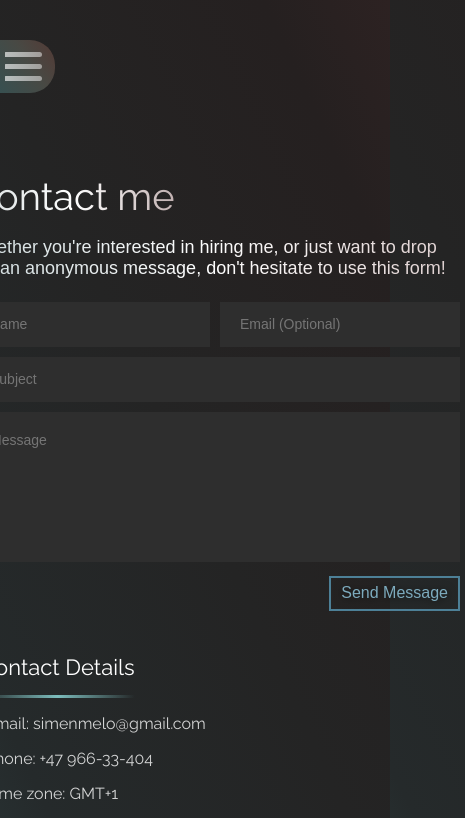
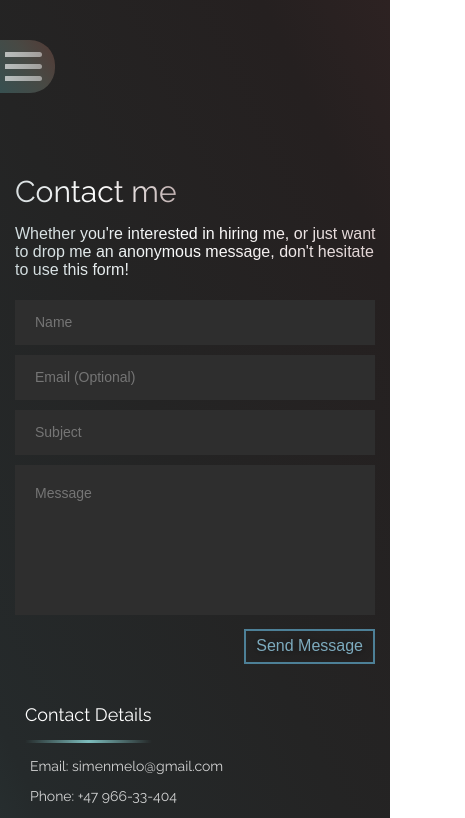
Before and after one commit to SimenMH/portfolio-website, a React (Create React App) app: page /contact in a window 390 px wide. Shown: the top 818 px of the page, 465 px wide, since content can reach past the window. Built offline with nearby package versions, Linux system fonts and the light colour scheme.

Commit message:
feat: Add responsiveness for mobile screens down to 320px widths

```diff
--- a/src/screens/AboutMe/styles.css
+++ b/src/screens/AboutMe/styles.css
@@ -83,6 +83,7 @@
   font-size: 24px;
   font-weight: 400;
   margin: 0;
+  margin-bottom: 10px;
 }
 
 .skills-grid {
@@ -358,7 +359,7 @@
   }
 
   .get-in-touch {
-    font-size: 20px;
+    font-size: 18px;
   }
 
   .aboutme-skills-section {
@@ -421,3 +422,45 @@
     width: 50px;
   }
 }
+
+@media only screen and (max-width: 420px) {
+  .aboutme-container h1 {
+    font-size: 32px;
+  }
+
+  .aboutme-text-section p {
+    font-size: 16px;
+  }
+
+  .get-in-touch {
+    font-size: 16px;
+  }
+
+  .aboutme-skills-section {
+    margin-left: -25px;
+    margin-right: -25px;
+  }
+
+  .aboutme-skills-section h2 {
+    font-size: 18px;
+  }
+
+  .skill-category {
+    font-size: 16px;
+  }
+
+  .skill {
+    margin-left: 0;
+    margin-right: 0;
+  }
+
+  .skills-cycle-button {
+    width: 25px;
+    height: 25px;
+  }
+
+  .skills-cycle-arrow {
+    width: 7px;
+    height: 7px;
+  }
+}
--- a/src/screens/Contact/Contact.screen.js
+++ b/src/screens/Contact/Contact.screen.js
@@ -52,6 +52,7 @@ const Contact = () => {
         'Sending message failed. Try again later or message me directly by email or phone.'
       );
     }
+    setAnimate(true);
     setIsSending(false);
   };
 
--- a/src/screens/Contact/styles.css
+++ b/src/screens/Contact/styles.css
@@ -547,3 +547,55 @@
     margin-right: 20px;
   }
 }
+
+@media only screen and (max-width: 550px) {
+  .contact-container {
+    margin-left: 10px;
+    margin-right: 10px;
+  }
+
+  .form-text-container {
+    width: 100%;
+  }
+
+  .form-text-container h1 {
+    font-size: 30px;
+  }
+
+  .form-text-container p {
+    font-size: 16px;
+  }
+
+  .form-grid-half {
+    grid-column: span 2;
+  }
+
+  .form-container {
+    width: 100%;
+  }
+
+  @keyframes envelope-animate {
+  }
+  @keyframes envelope-animate-top {
+  }
+  @keyframes envelope-animate-bottom {
+  }
+  @keyframes envelope-animate-left {
+  }
+  @keyframes envelope-animate-right {
+  }
+  @keyframes hide-form {
+  }
+
+  .contact-details-section {
+    width: 75%;
+  }
+
+  .contact-details-section h2 {
+    font-size: 18px;
+  }
+
+  .contact-details-section p {
+    font-size: 14px;
+  }
+}
--- a/src/screens/Home/styles.css
+++ b/src/screens/Home/styles.css
@@ -204,8 +204,31 @@
   .home-container {
     margin: 0 40px;
   }
+
   .home-text {
     margin-left: auto;
     margin-right: auto;
   }
 }
+
+@media only screen and (max-width: 420px) {
+  .home-container {
+    margin: 0 25px;
+  }
+
+  .home-text h1 {
+    font-size: 30px;
+  }
+
+  .home-text h2 {
+    font-size: 18px;
+  }
+
+  .line-seperator {
+    margin-bottom: 20px;
+  }
+
+  .resume-button p {
+    font-size: 10px;
+  }
+}
```
